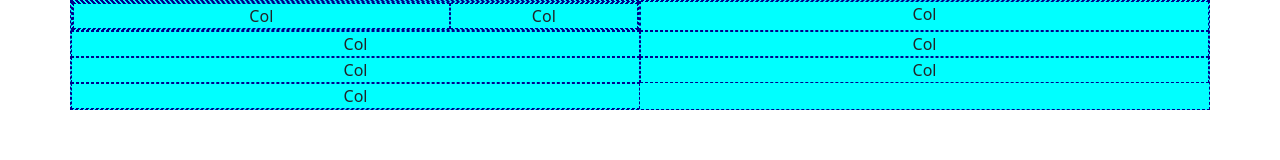
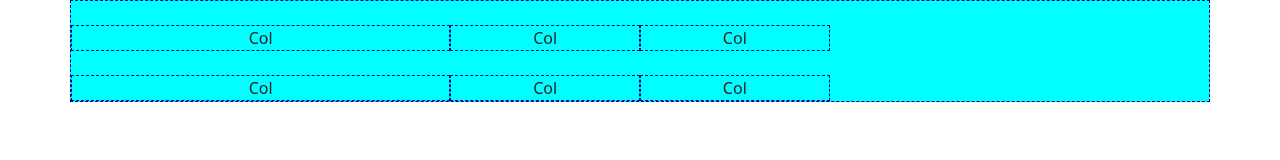
Before and after one commit to markpackham/Bootstrap5-3, a plain HTML site: page index.html in a window 1280 px wide. Drawn offline with nearby package versions, Linux system fonts and the light colour scheme.

Commit message:
demo padding
https://youtu.be/MTRHi0gxPEo?feature=shared&t=1304

```diff
--- a/index.html
+++ b/index.html
@@ -24,19 +24,16 @@
 
     <div class="container">
 
-        <div class="row text-center row-cols-2">
-            <div class="col">
-                <div class="row text-center justify-content-center">
-                    <div class="col col-md-4 col-lg-8">Col</div>
-                    <div class="col col-md-2 col-lg-4">Col</div>
-                </div>
-            </div>
-            <div class="col">Col</div>
-            <div class="col">Col</div>
-            <div class="col">Col</div>
-            <div class="col">Col</div>
-            <div class="col">Col</div>
-            <div class="col">Col</div>
+        <div class="row text-center pt-4 pb-4">
+            <div class="col col-md-4">Col</div>
+            <div class="col col-md-2">Col</div>
+            <div class="col col-md-2">Col</div>
+        </div>
+
+        <div class="row text-center">
+            <div class="col col-md-4">Col</div>
+            <div class="col col-md-2">Col</div>
+            <div class="col col-md-2">Col</div>
         </div>
 
     </div>
```
